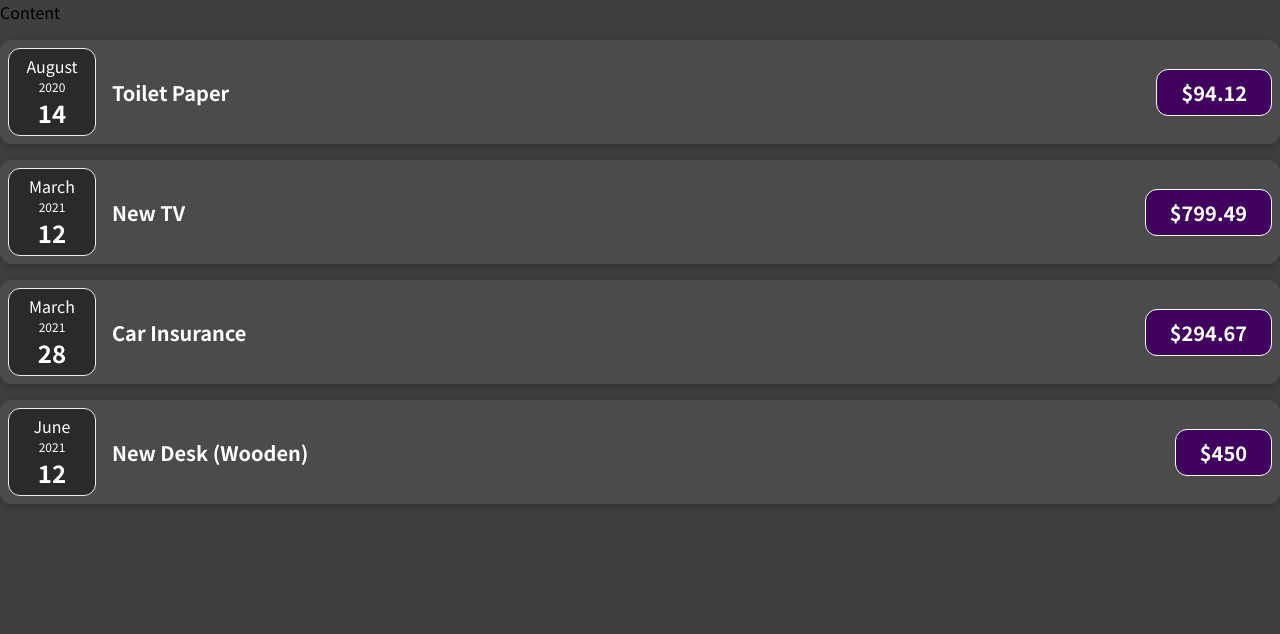
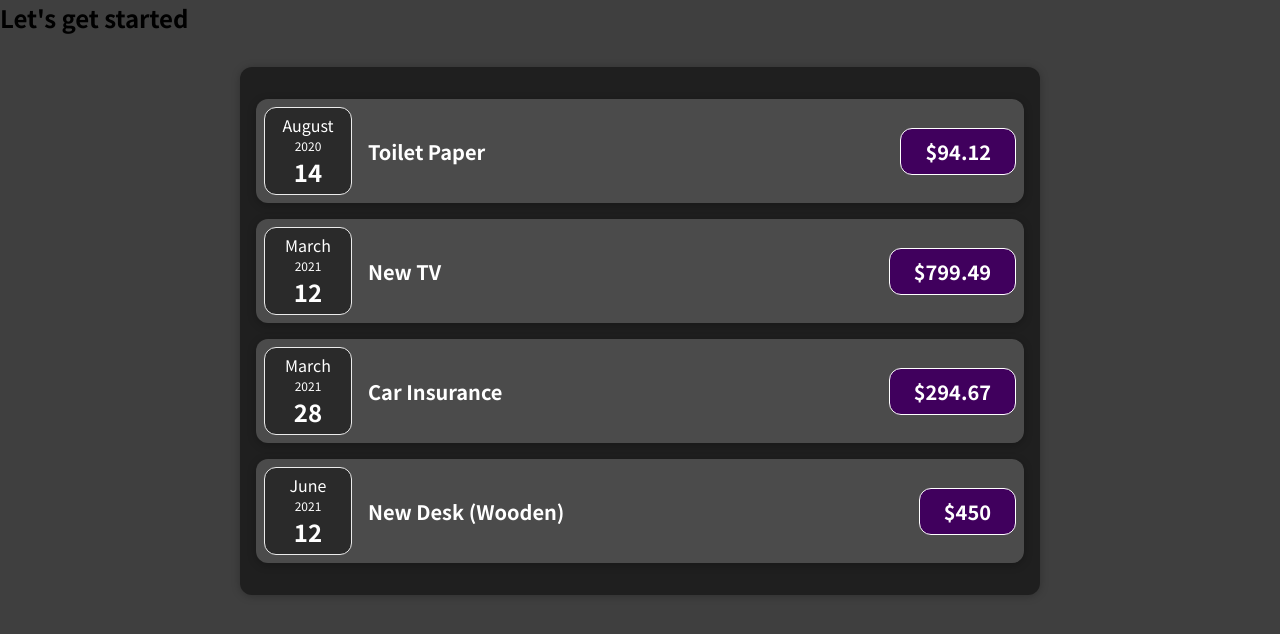
Before and after one commit to mkonemo/react-1st-project, a React (Create React App) app: page / in a window 1280 px wide. Shown: the top 634 px of the page. Built offline with nearby package versions, Linux system fonts and the light colour scheme.

Commit message:
3 files modified

```diff
--- a/src/App.js
+++ b/src/App.js
@@ -2,7 +2,6 @@ import React from 'react';
 
 import Expenses from './components/Expenses';
 
-import ExpenseItem from './components/ExpenseItem';
 function App() {
   const expenses = [
     {
@@ -27,28 +26,9 @@ function App() {
   ];
 
   return (
-    <div className="expenses">
-      <Expenses />
-      <ExpenseItem
-        title={expenses[0].title}
-        amount={expenses[0].amount}
-        date={expenses[0].date}
-      />
-      <ExpenseItem
-        title={expenses[1].title}
-        amount={expenses[1].amount}
-        date={expenses[1].date}
-      />
-      <ExpenseItem
-        title={expenses[2].title}
-        amount={expenses[2].amount}
-        date={expenses[2].date}
-      />
-      <ExpenseItem
-        title={expenses[3].title}
-        amount={expenses[3].amount}
-        date={expenses[3].date}
-      />
+    <div>
+      <h2>Let's get started</h2>
+      <Expenses items={expenses} />
     </div>
   );
 }
--- a/src/components/Expenses.css
+++ b/src/components/Expenses.css
@@ -0,0 +1,9 @@
+.expenses {
+  padding: 1rem;
+  background-color: rgb(31,31,31);
+  margin: 2rem auto;
+  width: 50rem;
+  max-width: 95%;
+  border-radius: 12px;
+  box-shadow: 0 1px 8px rgba(0, 0, 0, .25);
+}
--- a/src/components/Expenses.js
+++ b/src/components/Expenses.js
@@ -1,13 +1,32 @@
 import React from 'react';
 
-import ExpenseItem from './components/ExpenseItem';
+import ExpenseItem from './ExpenseItem';
 
 import './Expenses.css';
 
 function Expenses(props) {
   return (
-    <div>
-      <p>Content</p>
+    <div className="expenses">
+      <ExpenseItem
+        title={props.items[0].title}
+        amount={props.items[0].amount}
+        date={props.items[0].date}
+      />
+      <ExpenseItem
+        title={props.items[1].title}
+        amount={props.items[1].amount}
+        date={props.items[1].date}
+      />
+      <ExpenseItem
+        title={props.items[2].title}
+        amount={props.items[2].amount}
+        date={props.items[2].date}
+      />
+      <ExpenseItem
+        title={props.items[3].title}
+        amount={props.items[3].amount}
+        date={props.items[3].date}
+      />
     </div>
   );
 }
```
